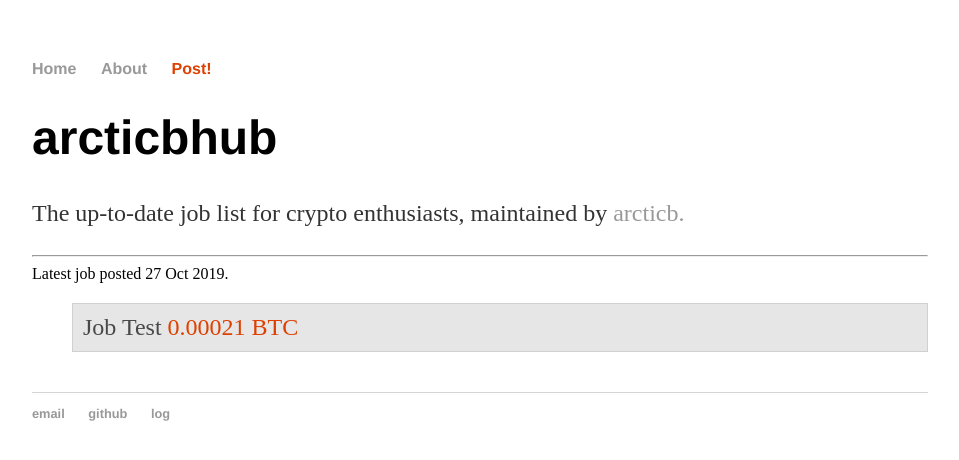
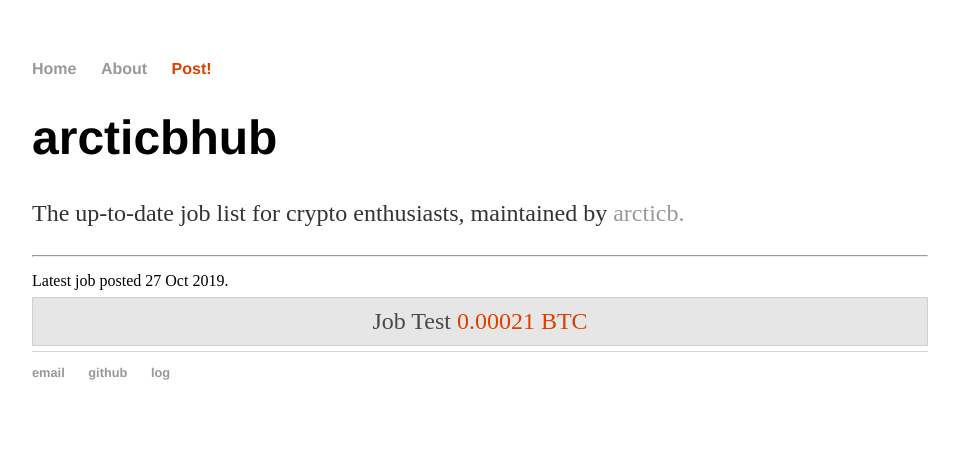
Before and after one commit to arcticbhub/arcticbhub.github.io, a Jekyll site: the page built from index.html, in a window 1280 px wide. Shown: the top 460 px of the page, without its empty margins (160-1119 px from the left). Built offline with Jekyll 4.4.1, drawn with Linux system fonts in a browser that asks for light colours.

Commit message:
center elements

```diff
--- a/css/main.css
+++ b/css/main.css
@@ -39,6 +39,7 @@ footer {
 ul.posts {
     margin: 20px auto 40px;
     font-size: 1.5em;
+    display: inline;
 }
 
 ul.posts li {
@@ -49,6 +50,7 @@ ul.posts li {
     padding: 10px;
     border: 1px solid #d0d0d0;
     margin: 5px auto;
+    text-align: center;
 }
 .posts a {
     color: #484848;
```
